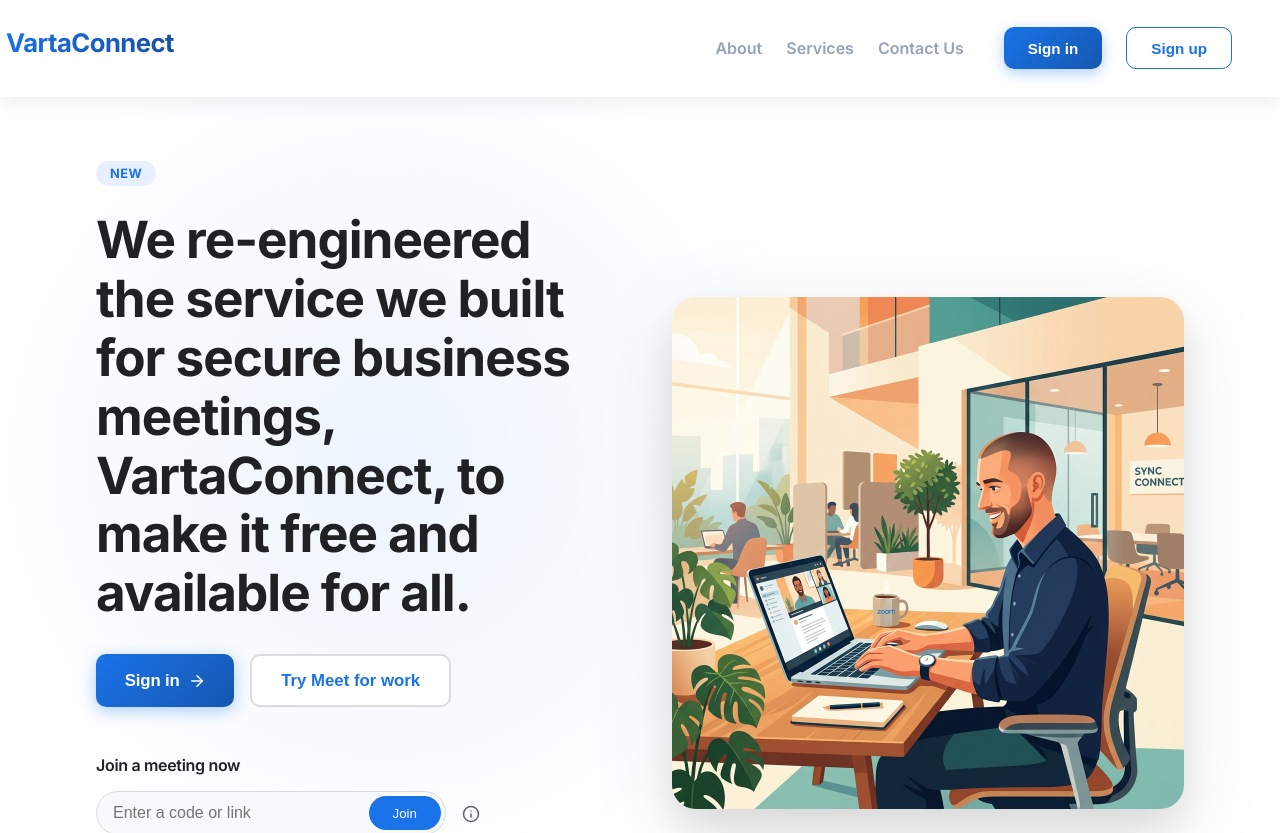
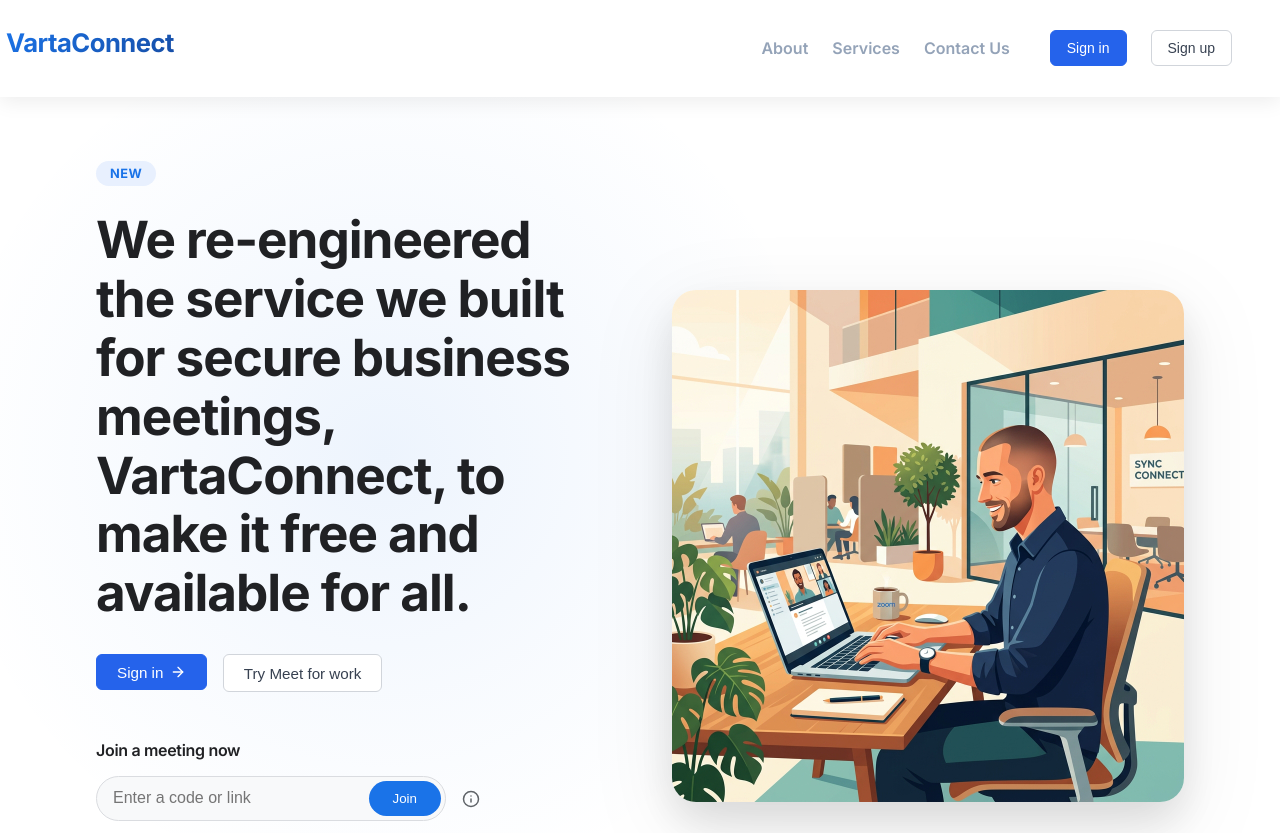
Before and after one commit to Saurabh-Singh33/CodeAlpha_Real-Time-Chat-Application, a React (Vite) app in the folder client/: page / in a window 1280 px wide. Shown: the top 833 px of the page. Built offline with nearby package versions, Linux system fonts and the light colour scheme; no server answers.

Commit message:
Made changes in various UI

```diff
--- a/client/src/index.css
+++ b/client/src/index.css
@@ -1385,97 +1385,89 @@
 
 /* Modern Action Buttons */
 .btn-modern-primary {
-  background: linear-gradient(135deg, #1A73E8 0%, #1557B0 100%);
+  background-color: #2563eb;
   color: #FFFFFF !important;
-  border: none;
-  border-radius: 10px;
-  padding: 0 1.5rem;
-  font-weight: 600;
-  font-size: 0.95rem;
+  border: 1px solid #2563eb;
+  border-radius: 6px;
+  padding: 0 1rem;
+  font-weight: 500;
+  font-size: 0.875rem;
   cursor: pointer;
   text-decoration: none;
-  transition: all 0.25s cubic-bezier(0.16, 1, 0.3, 1);
   display: inline-flex;
   align-items: center;
   justify-content: center;
-  gap: 0.5rem;
-  height: 42px;
+  gap: 0.4rem;
+  height: 36px;
   box-sizing: border-box;
-  box-shadow: 0 4px 14px rgba(26, 115, 232, 0.35);
+  box-shadow: none;
 }
 
 .btn-modern-primary:hover {
-  background: linear-gradient(135deg, #1557B0 0%, #104287 100%);
-  box-shadow: 0 8px 22px rgba(26, 115, 232, 0.45);
-  transform: translateY(-2px);
+  background-color: #2563eb;
+  border-color: #2563eb;
+  box-shadow: none;
+  transform: none;
 }
 
 .btn-modern-primary:active {
-  transform: translateY(0);
+  transform: none;
 }
 
 .btn-modern-secondary {
   background-color: #FFFFFF;
-  color: #1A73E8 !important;
-  border: 1.5px solid #1A73E8;
-  border-radius: 10px;
-  padding: 0 1.5rem;
-  font-weight: 600;
-  font-size: 0.95rem;
+  color: #374151 !important;
+  border: 1px solid #d1d5db;
+  border-radius: 6px;
+  padding: 0 1rem;
+  font-weight: 500;
+  font-size: 0.875rem;
   cursor: pointer;
   text-decoration: none;
-  transition: all 0.25s cubic-bezier(0.16, 1, 0.3, 1);
   display: inline-flex;
   align-items: center;
   justify-content: center;
-  height: 42px;
+  height: 36px;
   box-sizing: border-box;
+  box-shadow: none;
 }
 
 .btn-modern-secondary:hover {
-  background-color: rgba(26, 115, 232, 0.06);
-  border-color: #1557B0;
-  color: #1557B0 !important;
-  transform: translateY(-1px);
-  box-shadow: 0 4px 12px rgba(26, 115, 232, 0.15);
+  background-color: #FFFFFF;
+  border-color: #d1d5db;
+  color: #374151 !important;
+  transform: none;
+  box-shadow: none;
 }
 
 /* Dedicated "Go to Dashboard" Button UI */
 .btn-dashboard-primary {
-  background: linear-gradient(135deg, #1A73E8 0%, #1557B0 100%);
+  background-color: #2563eb;
   color: #FFFFFF !important;
-  border: none;
-  border-radius: 10px;
-  padding: 0.7rem 1.6rem;
-  font-weight: 600;
-  font-size: 0.95rem;
+  border: 1px solid #2563eb;
+  border-radius: 6px;
+  padding: 0 1rem;
+  font-weight: 500;
+  font-size: 0.875rem;
   cursor: pointer;
   text-decoration: none;
-  transition: all 0.25s cubic-bezier(0.16, 1, 0.3, 1);
   display: inline-flex;
   align-items: center;
   justify-content: center;
-  gap: 0.5rem;
-  box-shadow: 0 4px 16px rgba(26, 115, 232, 0.35);
-  letter-spacing: -0.01em;
+  gap: 0.4rem;
+  height: 36px;
+  box-sizing: border-box;
+  box-shadow: none;
 }
 
 .btn-dashboard-primary:hover {
-  background: linear-gradient(135deg, #1557B0 0%, #104287 100%);
-  box-shadow: 0 8px 24px rgba(26, 115, 232, 0.5);
-  transform: translateY(-2px);
+  background-color: #2563eb;
+  box-shadow: none;
+  transform: none;
 }
 
 .btn-dashboard-primary:active {
-  transform: translateY(0);
-}
-
-.btn-dashboard-primary svg {
-  transition: transform 0.2s ease;
-}
-
-.btn-dashboard-primary:hover svg {
-  transform: translateX(3px);
+  transform: none;
 }
 
 .resize-handle { position: absolute; left: 0; top: 0; bottom: 0; width: 6px; cursor: ew-resize; z-index: 100; transition: background 0.2s; } .resize-handle:hover, .resize-handle:active { background: var(--rm-accent); }
--- a/client/src/pages/Dashboard.jsx
+++ b/client/src/pages/Dashboard.jsx
@@ -244,24 +244,6 @@
         </div>
 
         <div style={{ display: 'flex', alignItems: 'center', gap: '1.25rem' }}>
-          {/* Quick Home Icon button on right side */}
-          <Link
-            to="/"
-            className="btn-icon"
-            title="Home"
-            style={{
-              width: '40px',
-              height: '40px',
-              color: '#4B5563',
-              display: 'flex',
-              alignItems: 'center',
-              justifyContent: 'center',
-              textDecoration: 'none'
-            }}
-          >
-            <Home size={18} />
-          </Link>
-
           <button className="btn-icon" title="Notifications" style={{ width: '40px', height: '40px', color: '#4B5563' }}>
             <Bell size={18} />
           </button>
--- a/client/src/pages/Landing.jsx
+++ b/client/src/pages/Landing.jsx
@@ -42,20 +42,18 @@
       <style>
         {`
           .btn-glow-blue {
-            transition: all 0.2s ease;
-            box-shadow: 0 4px 15px rgba(26, 115, 232, 0.3);
+            box-shadow: none;
           }
           .btn-glow-blue:hover {
-            transform: translateY(-2px);
-            box-shadow: 0 8px 25px rgba(26, 115, 232, 0.45);
+            transform: none;
+            box-shadow: none;
           }
           .btn-outline-glow {
-            transition: all 0.2s ease;
+            box-shadow: none;
           }
           .btn-outline-glow:hover {
-            transform: translateY(-2px);
-            box-shadow: 0 4px 15px rgba(26, 115, 232, 0.15);
-            background: rgba(26, 115, 232, 0.04) !important;
+            transform: none;
+            box-shadow: none;
           }
         `}
       </style>
@@ -134,23 +132,23 @@
               <Link
                 to="/dashboard"
                 className="btn-dashboard-primary"
-                style={{ padding: '0.9rem 1.8rem', fontSize: '1.05rem', borderRadius: '10px' }}>
-                <LayoutDashboard size={20} />
+                style={{ padding: '0.6rem 1.25rem', fontSize: '0.95rem', borderRadius: '6px' }}>
+                <LayoutDashboard size={18} />
                 <span>Go to Dashboard</span>
-                <ArrowRight size={18} />
+                <ArrowRight size={16} />
               </Link>
             ) : (
               <button
                 className="btn-dashboard-primary"
                 onClick={() => setShowLoginModal(true)}
-                style={{ padding: '0.9rem 1.8rem', fontSize: '1.05rem', borderRadius: '10px', cursor: 'pointer' }}>
+                style={{ padding: '0.6rem 1.25rem', fontSize: '0.95rem', borderRadius: '6px', cursor: 'pointer' }}>
                 <span>Sign in</span>
-                <ArrowRight size={18} />
+                <ArrowRight size={16} />
               </button>
             )}
             <button
               className="btn-outline-glow"
-              style={{ background: '#FFFFFF', color: '#1A73E8', border: '2px solid #dadce0', borderRadius: '10px', padding: '0.9rem 1.8rem', fontSize: '1.05rem', fontWeight: '600', cursor: 'pointer' }}>
+              style={{ background: '#FFFFFF', color: '#374151', border: '1px solid #d1d5db', borderRadius: '6px', padding: '0.6rem 1.25rem', fontSize: '0.95rem', fontWeight: '500', cursor: 'pointer' }}>
               Try Meet for work
             </button>
           </div>
```
